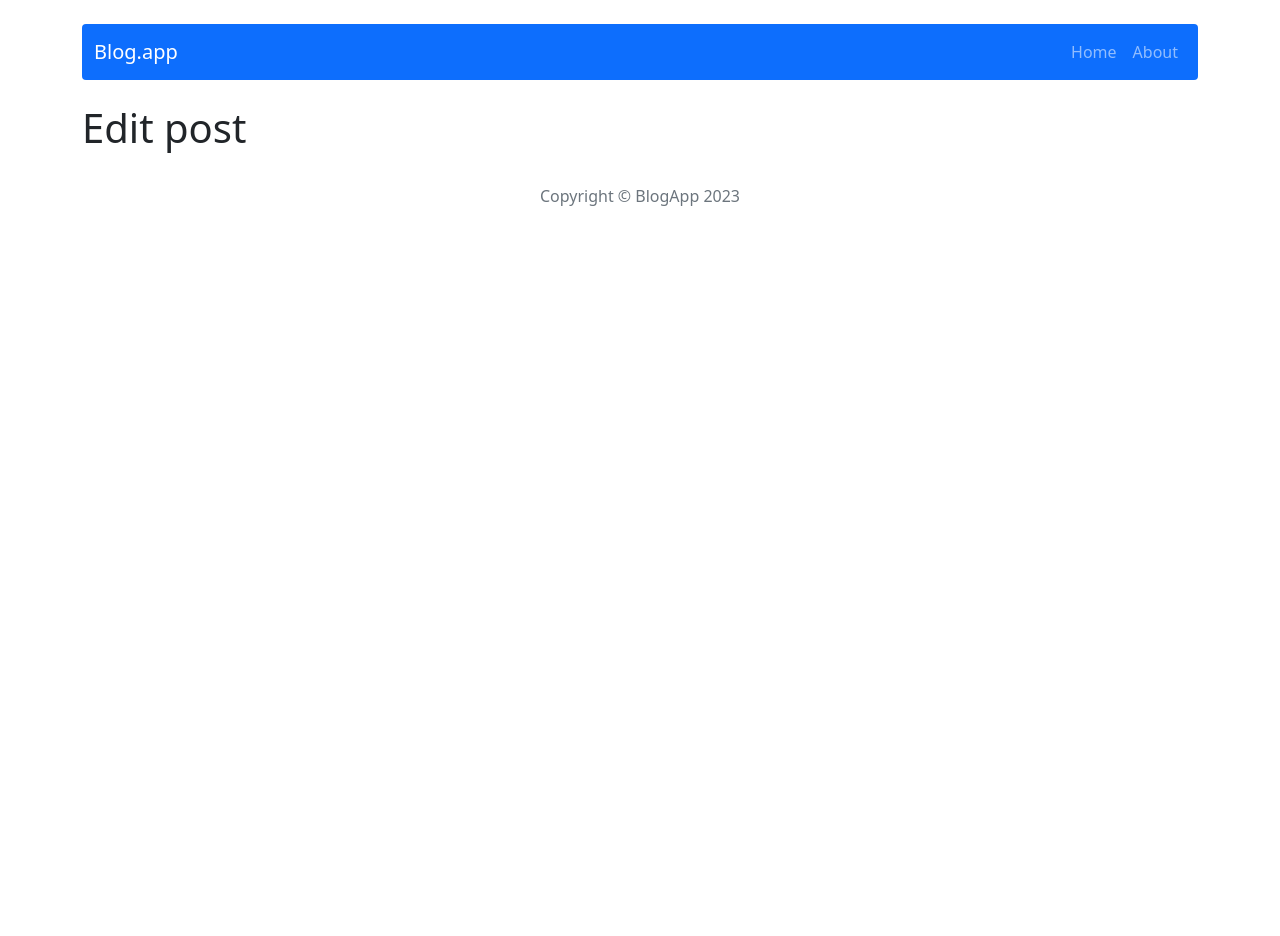
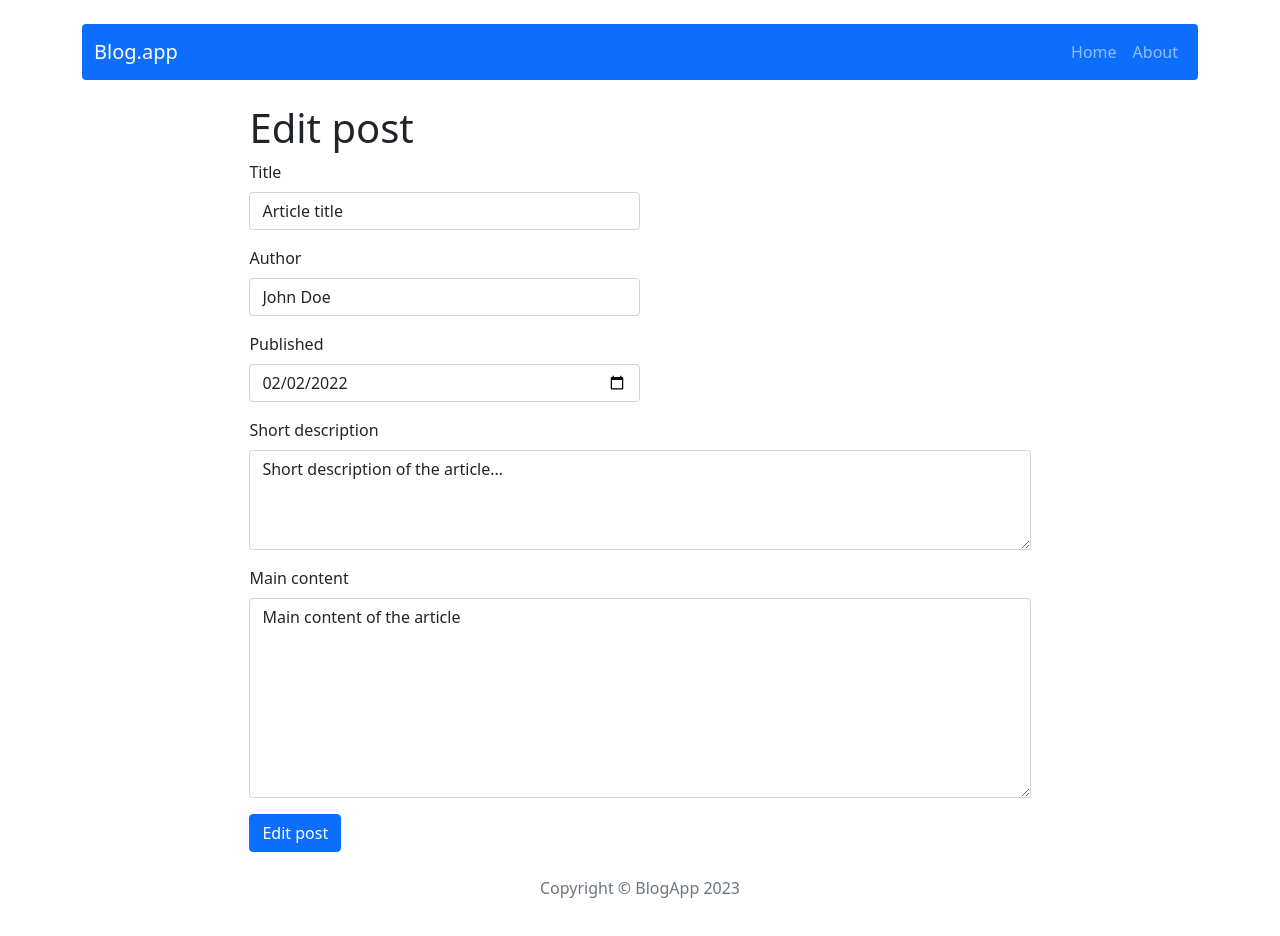
Before and after one commit to peterweglo/react-blog, a React (Create React App) app: page /post/edit/1 in a window 1280 px wide. Shown: the top 936 px of the page. Before the commit the page ends 800 px from the top, so only its background shows below. Built offline with nearby package versions, Linux system fonts and the light colour scheme.

Commit message:
Add EditPostForm component

```diff
--- a/src/App.js
+++ b/src/App.js
@@ -15,12 +15,12 @@
     <Container>
       <Header />
       <Routes>
-        <Route path="/" element={<Home />} />
-        <Route path="/post/:id" element={<Post />} />
-        <Route path="/post/add" element={<AddPost />} />
-        <Route path="/post/edit/:postId" element={<EditPost />} />
-        <Route path="/about" element={<About />} />
-        <Route path="*" element={<NotFound />} />
+        <Route path='/' element={<Home />} />
+        <Route path='/post/:id' element={<Post />} />
+        <Route path='/post/add' element={<AddPost />} />
+        <Route path='/post/edit/:id' element={<EditPost />} />
+        <Route path='/about' element={<About />} />
+        <Route path='*' element={<NotFound />} />
       </Routes>
       <Footer />
     </Container>
--- a/src/components/features/AddPostForm/AddPostForm.js
+++ b/src/components/features/AddPostForm/AddPostForm.js
@@ -1,100 +1,18 @@
 import { useNavigate } from 'react-router-dom';
-import Button from 'react-bootstrap/Button';
-import Form from 'react-bootstrap/Form';
-import { useState } from 'react';
+import PostForm from '../PostForm/PostForm';
 import { useDispatch } from 'react-redux';
 import { addPost } from '../../../redux/postsRedux';
 
 const AddPostForm = () => {
-  const [title, setTitle] = useState('');
-  const [author, setAuthor] = useState('');
-  const [publishedDate, setPublishedDate] = useState('');
-  const [shortDescription, setShortDescription] = useState('');
-  const [content, setContent] = useState('');
-
   const dispatch = useDispatch();
   const navigate = useNavigate();
 
-  const handleSubmit = (e) => {
-    dispatch(
-      addPost({
-        title,
-        author,
-        publishedDate,
-        shortDescription,
-        content,
-      })
-    );
-    e.preventDefault();
+  const handleSubmit = (post) => {
+    dispatch(addPost(post));
     navigate('/');
   };
 
-  return (
-    <Form onSubmit={handleSubmit} style={{ width: '70%', margin: '0 auto' }}>
-      <h1>Add post</h1>
-      <Form.Group className="mb-3" controlId="formTitle">
-        <Form.Label>Title</Form.Label>
-        <Form.Control
-          style={{ width: '50%' }}
-          type="text"
-          placeholder="Enter title"
-          value={title}
-          onChange={(e) => setTitle(e.target.value)}
-          required
-        />
-      </Form.Group>
-      <Form.Group className="mb-3" controlId="formAuthor">
-        <Form.Label>Author</Form.Label>
-        <Form.Control
-          style={{ width: '50%' }}
-          type="text"
-          placeholder="Enter author"
-          value={author}
-          onChange={(e) => setAuthor(e.target.value)}
-          required
-          minLength="3"
-        />
-      </Form.Group>
-      <Form.Group className="mb-3" controlId="formTitle">
-        <Form.Label>Published</Form.Label>
-        <Form.Control
-          style={{ width: '50%' }}
-          type="date"
-          placeholder="Enter date"
-          value={publishedDate}
-          onChange={(e) => setPublishedDate(e.target.value)}
-          required
-          minLength="8"
-        />
-      </Form.Group>
-      <Form.Group className="mb-3" controlId="formDescription">
-        <Form.Label>Short description</Form.Label>
-        <Form.Control
-          style={{ height: '100px' }}
-          as="textarea"
-          placeholder="Leave a comment here"
-          value={shortDescription}
-          onChange={(e) => setShortDescription(e.target.value)}
-          required
-        />
-      </Form.Group>
-      <Form.Group className="mb-3" controlId="formContent">
-        <Form.Label>Main content</Form.Label>
-        <Form.Control
-          style={{ height: '200px' }}
-          as="textarea"
-          placeholder="Leave a comment here"
-          value={content}
-          onChange={(e) => setContent(e.target.value)}
-          required
-        />
-      </Form.Group>
-
-      <Button variant="primary" type="submit">
-        Add post
-      </Button>
-    </Form>
-  );
+  return <PostForm action={handleSubmit} actionText='Add post' />;
 };
 
 export default AddPostForm;
--- /dev/null
+++ b/src/components/features/EditPostForm/EditPostForm.js
@@ -0,0 +1,35 @@
+import { useNavigate } from 'react-router-dom';
+import PostForm from '../PostForm/PostForm';
+import { useDispatch } from 'react-redux';
+import { editPost, getPostById } from '../../../redux/postsRedux';
+import { useParams } from 'react-router-dom';
+import { useSelector } from 'react-redux';
+import { Navigate } from 'react-router-dom';
+
+const EditPostForm = () => {
+  const { id } = useParams();
+
+  const dispatch = useDispatch();
+  const navigate = useNavigate();
+
+  const postData = useSelector((state) => getPostById(state, id));
+
+  const handleSubmit = (post) => {
+    dispatch(editPost({ ...post, id }));
+    navigate('/');
+  };
+  if (!postData) return <Navigate to='/' />;
+  return (
+    <PostForm
+      action={handleSubmit}
+      actionText='Edit post'
+      title={postData.title}
+      author={postData.author}
+      publishedDate={postData.publishedDate}
+      shortDescription={postData.shortDescription}
+      content={postData.content}
+    />
+  );
+};
+
+export default EditPostForm;
--- /dev/null
+++ b/src/components/features/PostForm/PostForm.js
@@ -0,0 +1,85 @@
+import { useState } from 'react';
+import { Form, Button } from 'react-bootstrap';
+
+const PostForm = ({ action, actionText, ...props }) => {
+  const [title, setTitle] = useState(props.title || '');
+  const [author, setAuthor] = useState(props.author || '');
+  const [publishedDate, setPublishedDate] = useState(props.publishedDate || '');
+  const [shortDescription, setShortDescription] = useState(
+    props.shortDescription || ''
+  );
+  const [content, setContent] = useState(props.content || '');
+  const handleSubmit = (e) => {
+    e.preventDefault();
+    action({ title, author, publishedDate, shortDescription, content });
+  };
+
+  return (
+    <Form onSubmit={handleSubmit} style={{ width: '70%', margin: '0 auto' }}>
+      <h1>{actionText}</h1>
+      <Form.Group className='mb-3' controlId='formTitle'>
+        <Form.Label>Title</Form.Label>
+        <Form.Control
+          style={{ width: '50%' }}
+          type='text'
+          placeholder='Enter title'
+          value={title}
+          onChange={(e) => setTitle(e.target.value)}
+          required
+        />
+      </Form.Group>
+      <Form.Group className='mb-3' controlId='formAuthor'>
+        <Form.Label>Author</Form.Label>
+        <Form.Control
+          style={{ width: '50%' }}
+          type='text'
+          placeholder='Enter author'
+          value={author}
+          onChange={(e) => setAuthor(e.target.value)}
+          required
+          minLength='3'
+        />
+      </Form.Group>
+      <Form.Group className='mb-3' controlId='formTitle'>
+        <Form.Label>Published</Form.Label>
+        <Form.Control
+          style={{ width: '50%' }}
+          type='date'
+          placeholder='Enter date'
+          value={publishedDate}
+          onChange={(e) => setPublishedDate(e.target.value)}
+          required
+          minLength='8'
+        />
+      </Form.Group>
+      <Form.Group className='mb-3' controlId='formDescription'>
+        <Form.Label>Short description</Form.Label>
+        <Form.Control
+          style={{ height: '100px' }}
+          as='textarea'
+          placeholder='Leave a comment here'
+          value={shortDescription}
+          onChange={(e) => setShortDescription(e.target.value)}
+          required
+        />
+      </Form.Group>
+      <Form.Group className='mb-3' controlId='formContent'>
+        <Form.Label>Main content</Form.Label>
+        <Form.Control
+          style={{ height: '200px' }}
+          as='textarea'
+          placeholder='Leave a comment here'
+          value={content}
+          onChange={(e) => setContent(e.target.value)}
+          required
+        />
+      </Form.Group>
+
+      <Button variant='primary' type='submit'>
+        {actionText}
+      </Button>
+    </Form>
+  );
+};
+
+export default PostForm;
--- a/src/components/pages/EditPost/EditPost.js
+++ b/src/components/pages/EditPost/EditPost.js
@@ -1,9 +1,7 @@
+import EditPostForm from '../../features/EditPostForm/EditPostForm';
+
 const EditPost = () => {
-  return (
-    <div>
-      <h1>Edit post</h1>
-    </div>
-  );
+  return <EditPostForm />;
 };
 
 export default EditPost;
--- a/src/redux/InitialState.js
+++ b/src/redux/InitialState.js
@@ -5,7 +5,7 @@
       title: 'Article title',
       shortDescription: 'Short description of the article...',
       content: 'Main content of the article',
-      publishedDate: '02-02-2022',
+      publishedDate: '2022-02-02',
       author: 'John Doe',
     },
     {
@@ -13,7 +13,7 @@
       title: 'Article title 2',
       shortDescription: 'Short description of the article...',
       content: 'Main content of the article',
-      publishedDate: '12-12-2022',
+      publishedDate: '2022-12-12',
       author: 'John Doe',
     },
     {
@@ -21,7 +21,7 @@
       title: 'Article title 3',
       shortDescription: 'Short description of the article...',
       content: 'Main content of the article',
-      publishedDate: '11-02-2023',
+      publishedDate: '2023-11-23',
       author: 'John Doe',
     },
   ],
--- a/src/redux/postsRedux.js
+++ b/src/redux/postsRedux.js
@@ -9,11 +9,13 @@
 const createActionName = (actionName) => `app/posts/${actionName}`;
 const REMOVE_POST = createActionName('REMOVE_POST');
 const ADD_POST = createActionName('ADD_POST');
+const EDIT_POST = createActionName('EDIT_POST');
 
 //action creators
 
 export const removePost = (payload) => ({ type: REMOVE_POST, payload });
 export const addPost = (payload) => ({ type: ADD_POST, payload });
+export const editPost = (payload) => ({ type: EDIT_POST, payload });
 
 const postsReducer = (statePart = [], action) => {
   switch (action.type) {
@@ -21,6 +23,10 @@
       return statePart.filter((post) => post.id !== action.payload);
     case ADD_POST:
       return [...statePart, { ...action.payload, id: shortid() }];
+    case EDIT_POST:
+      return statePart.map((post) =>
+        post.id === action.payload.id ? { ...post, ...action.payload } : post
+      );
     default:
       return statePart;
   }
```
